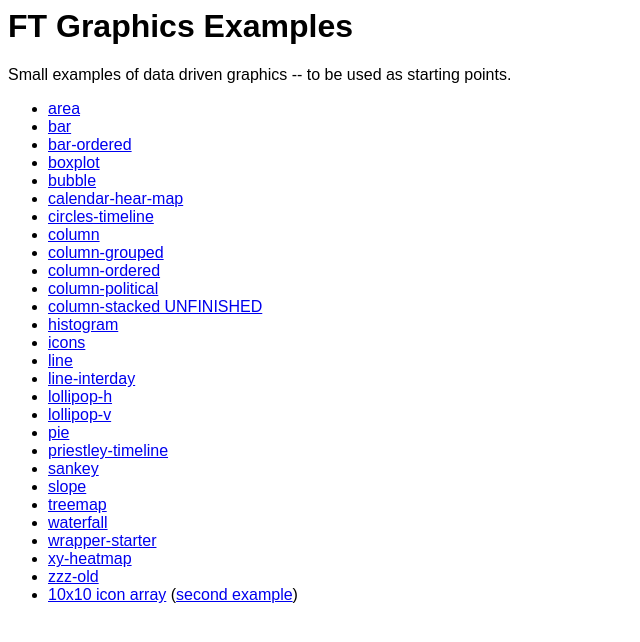
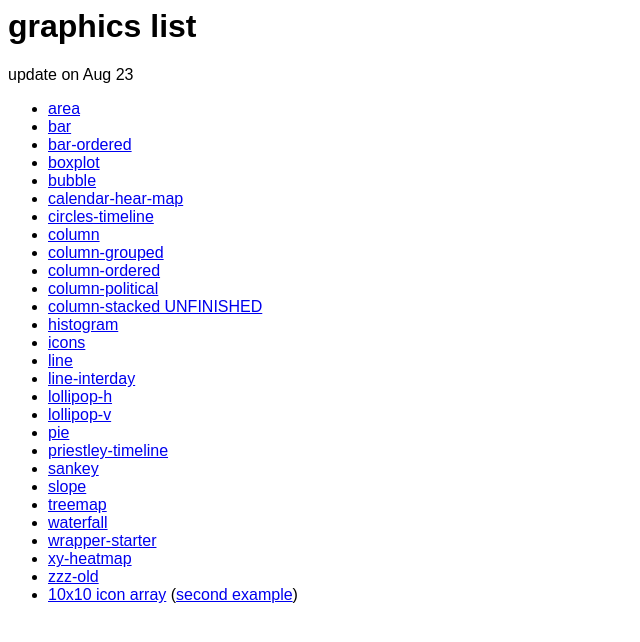
Before and after one commit to silva-shih/graphics-list, a plain HTML site: page index.html in a window 1280 px wide. Shown: the whole page, without its empty margins (0-640 px from the left). Drawn offline with Linux system fonts and the light colour scheme.

Commit message:
Update index.html

```diff
--- a/index.html
+++ b/index.html
@@ -1,7 +1,7 @@
 
 <html>
 <head>
-  <title>FT Graphics Examples</title>
+  <title></title>
   <style type="text/css">
   *{
     font-family: sans-serif;
@@ -9,8 +9,8 @@
   </style>
 </head>
 <body>
-<h1>FT Graphics Examples</h1>
-<p>Small examples of data driven graphics -- to be used as starting points.</p>
+<h1>graphics list</h1>
+<p>update on Aug 23</p>
 <ul>
   <li>
     <a href="area">area</a>
```
